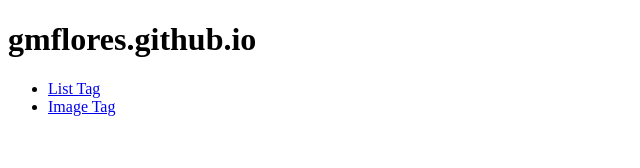
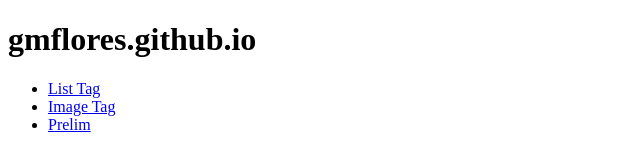
Before and after one commit to GabmFlores/gmflores.github.io, a plain HTML site: page index.html in a window 1280 px wide. Shown: the full height of the page, 0-640 px from the left. Drawn offline with Linux system fonts and the light colour scheme.

Commit message:
Update index.html

```diff
--- a/index.html
+++ b/index.html
@@ -10,6 +10,7 @@
 <ul>
     <li><a href="https://gabmflores.github.io/gmflores.github.io/List_tag.html" target="_blank">List Tag</a></li>
     <li><a href="https://gabmflores.github.io/gmflores.github.io/Image_tag.html" target="_blank">Image Tag</a></li>
+    <li><a href="https://gabmflores.github.io/gmflores.github.io/Prelims_Flores.html" target="_blank">Prelim</a></li>
 </ul>
 
 </body>
```
